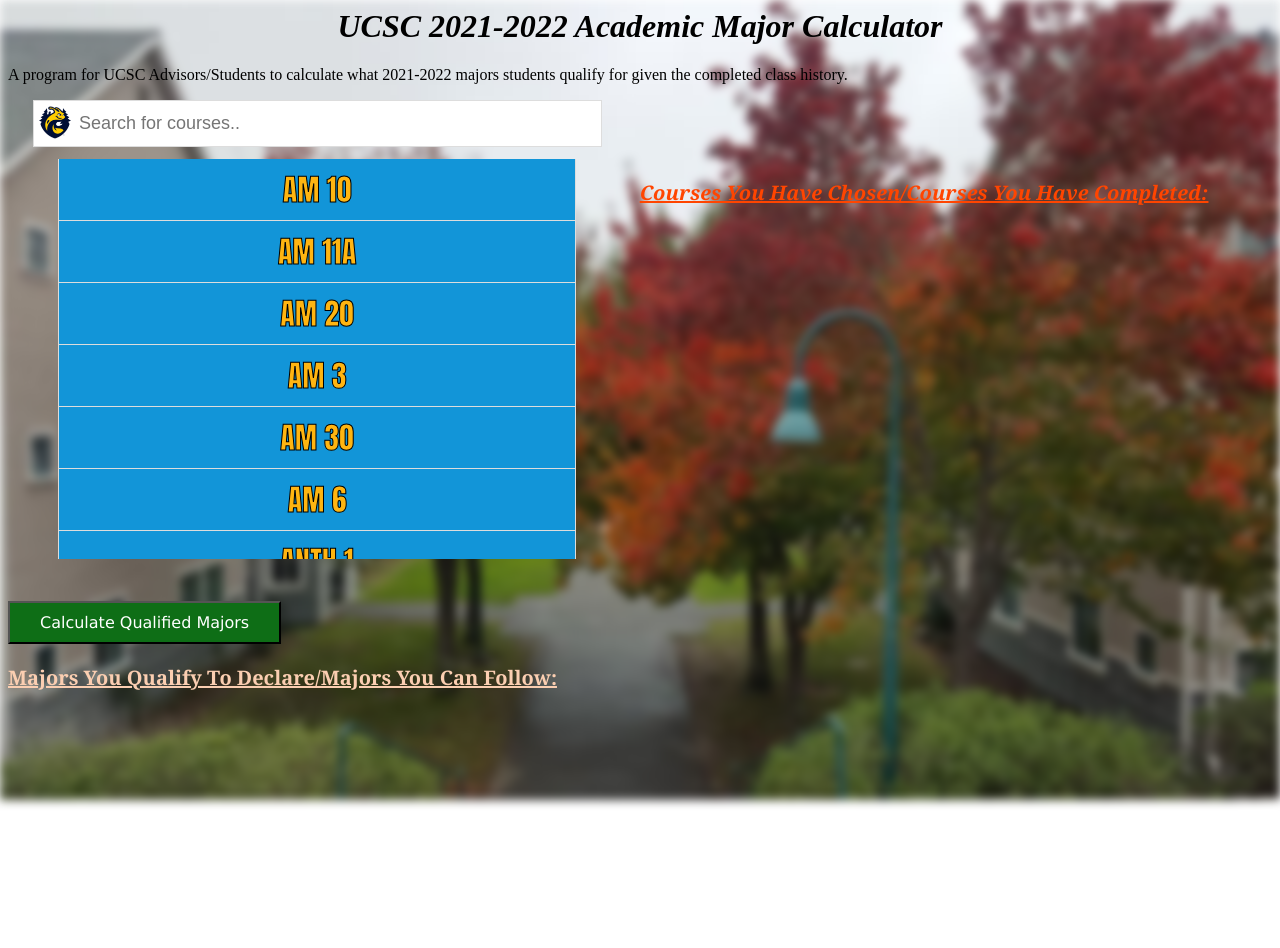
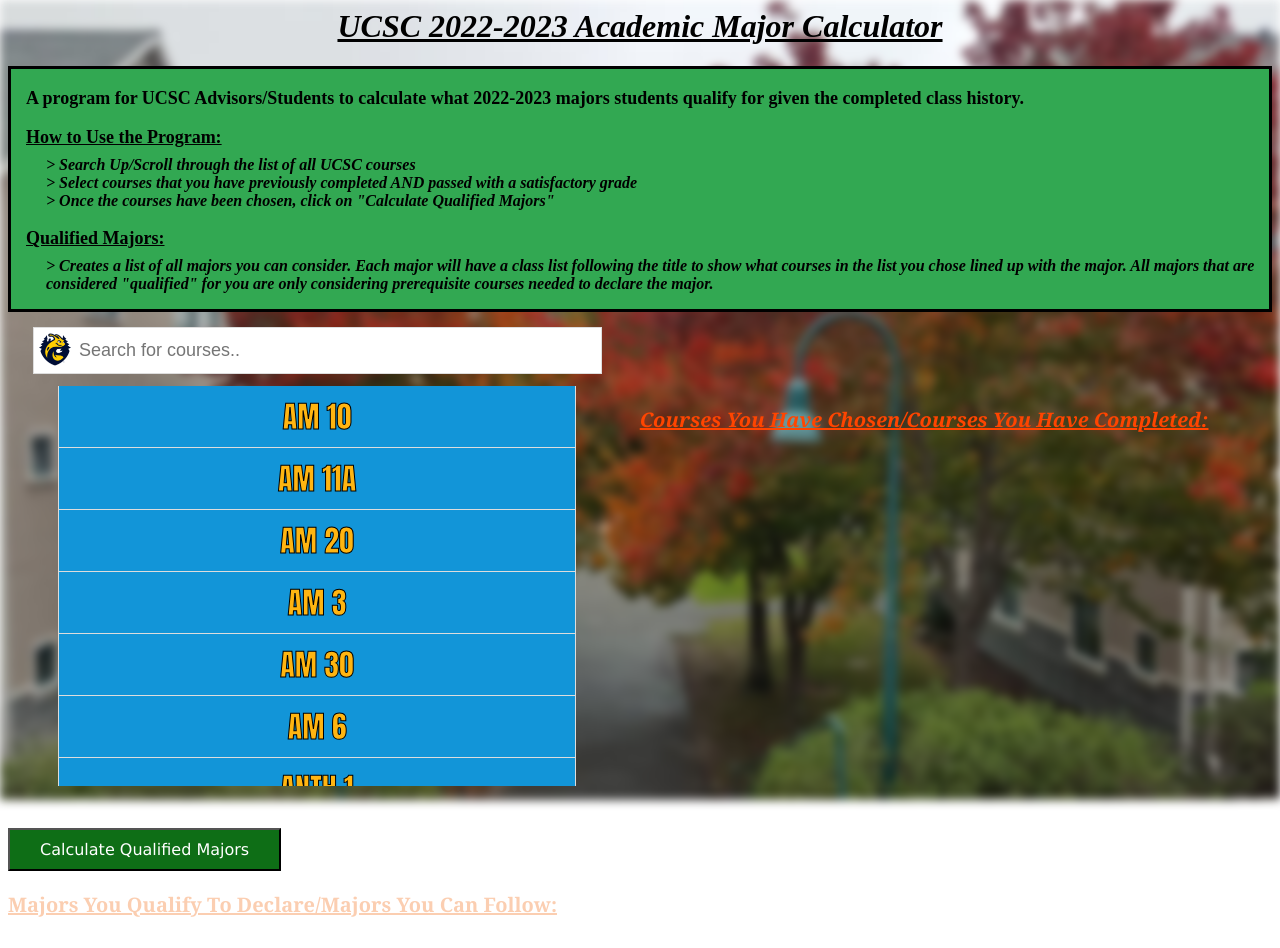
Before and after one commit to ivalmart/UCSC-Academic-Major-Calculator, a website: page index.html in a window 1280 px wide. Before the commit the page ends 800 px from the top, so only its background shows below. Drawn offline with Linux system fonts and the light colour scheme.

Commit message:
Added Instructions

```diff
--- a/index.html
+++ b/index.html
@@ -14,10 +14,24 @@
 
     <body onload="main()">
         <!-- Description w/ Instructions -->
-        <h1>UCSC 2021-2022 Academic Major Calculator</h1>
-        <p>
-            A program for UCSC Advisors/Students to calculate what 2021-2022 majors students qualify for given the completed class history.
-        </p>
+        <h1><u>UCSC 2022-2023 Academic Major Calculator</u></h1>
+        <h2>
+            <p>
+                A program for UCSC Advisors/Students to calculate what 2022-2023 majors students qualify for given the completed class history.
+            </p>
+            <p><u>How to Use the Program:</u></p>
+            <p class="description">
+                > Search Up/Scroll through the list of all UCSC courses<br>
+                > Select courses that you have previously completed AND passed with a satisfactory grade<br>
+                > Once the courses have been chosen, click on "Calculate Qualified Majors"<br>
+            </p>
+            <p><u>Qualified Majors:</u></p>
+            <p class="description">
+                > Creates a list of all majors you can consider. Each major will have a class list following the title
+                to show what courses in the list you chose lined up with the major. All majors that are considered "qualified" for you
+                are only considering prerequisite courses needed to declare the major.
+            </p>
+        </h2>
 
         <img class="background" src="./data/background.jpg" alt="rcc">
 
--- a/style.css
+++ b/style.css
@@ -6,6 +6,14 @@
     text-align: center;
     font-style: oblique;
     font-size: 200%;
+}
+
+h2 {
+    background-color: #32a852;
+    font-size: 18px;
+    padding-top: 1px;
+    padding-left: 15px;
+    border-style: solid ;
 }
 
 /* https://www.w3schools.com/css/tryit.asp?filename=trycss_buttons_basic */
@@ -36,3 +44,15 @@
     color: #FF4500;
     text-align: center;
 }
+
+.description {
+    font-style: italic;
+    font-size: 16px;
+    margin-top: -10px;
+    margin-left: 20px;
+}
+
+.notes {
+    background-color: #b02561;
+    border-style: dashed;
+}
```
Also changed, not shown: README.md.
